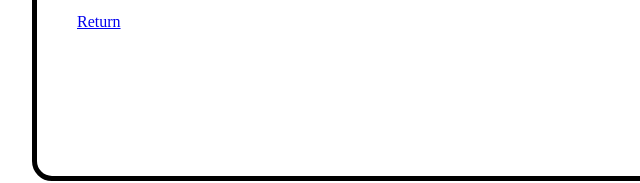
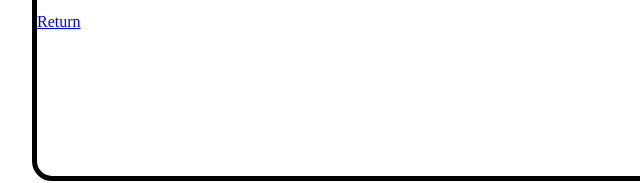
Before and after one commit to Mingming-Z/Mingming-Z.github.io, a plain HTML site: page Assignment 1/Index01.html in a window 1280 px wide. Shown: the part 374-557 px from the top of the page, 203-843 px from the left. Drawn offline with Linux system fonts and the light colour scheme.

Commit message:
Update Index01.html

```diff
--- a/Assignment 1/Index01.html
+++ b/Assignment 1/Index01.html
@@ -32,9 +32,7 @@
            <li><a href="">Open Refine Project File</a></li>
            <li><a href="">Scraped Result File</a></li>
         </ul>
-        <ol>
-           <a href="Index.html">Return</a>
-        </ol>
+           <a href="Mingming-Z.github.io/Index.html">Return</a>
     </div>
 </body>
 </html>
```
